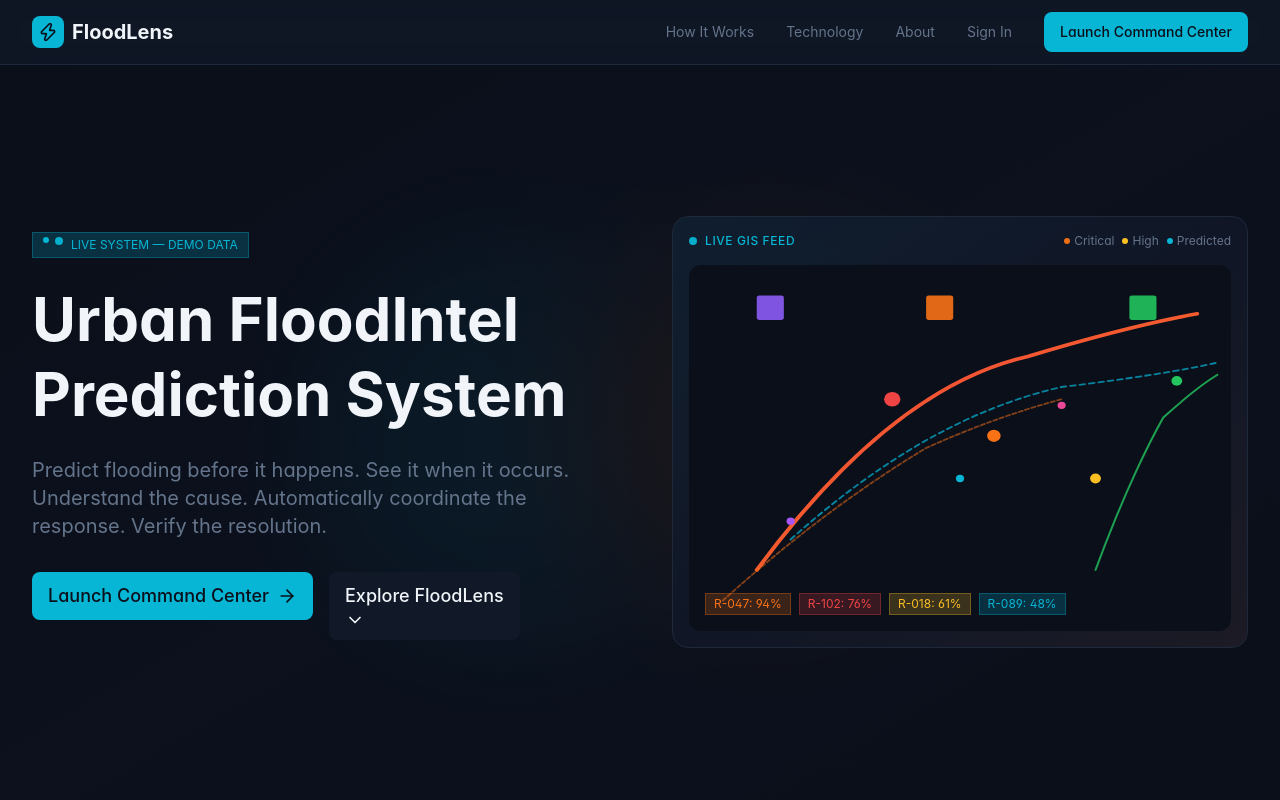
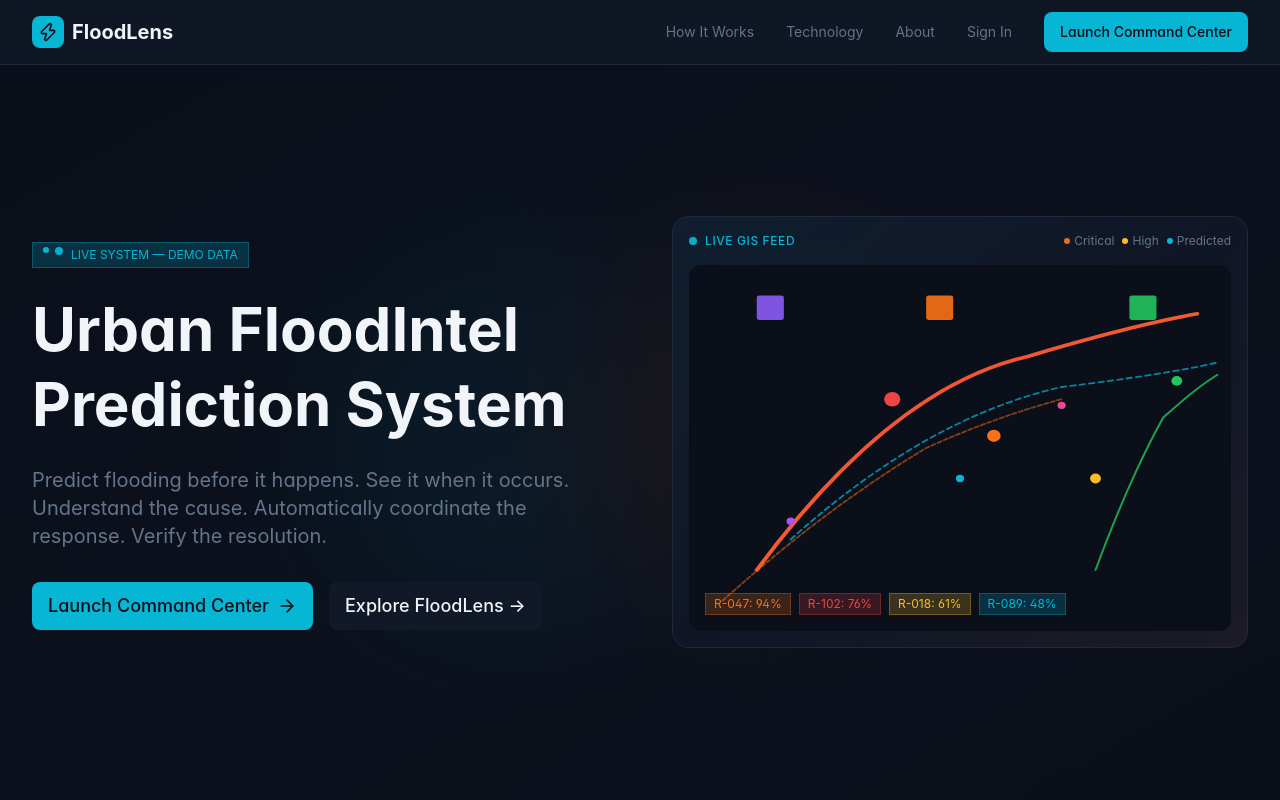
Before and after one commit to prince8840official-netizen/FloodLens, a React (Vite) app: page / in a window 1280 px wide. Shown: the top 800 px of the page. Built offline with nearby package versions, Linux system fonts and the light colour scheme.

Commit message:
Replace ChevronDown with arrow symbol in Explore FloodLens button

```diff
--- a/src/pages/public/Landing.tsx
+++ b/src/pages/public/Landing.tsx
@@ -2,7 +2,7 @@ import { Link } from 'react-router-dom';
 import { clsx } from 'clsx';
 import {
   Zap, MapPin, Cpu, Shield, Eye, Brain,
-  ArrowRight, ChevronDown, CheckCircle, XCircle,
+  ArrowRight, CheckCircle, XCircle,
   AlertTriangle, Droplets, Navigation, Search,
   Users, BarChart, Clock, Lightbulb, FlaskConical
 } from 'lucide-react';
@@ -107,8 +107,7 @@ export function Landing() {
                     </Button>
                   </Link>
                   <Button variant="secondary" size="lg" onClick={() => document.getElementById('solution')?.scrollIntoView({ behavior: 'smooth' })} className="w-full sm:w-auto py-4 px-6 text-base sm:text-lg min-h-[48px]">
-                    Explore FloodLens
-                    <ChevronDown className="w-5 h-5 flex-shrink-0" />
+                    Explore FloodLens →
                   </Button>
                 </div>
               </div>
```
